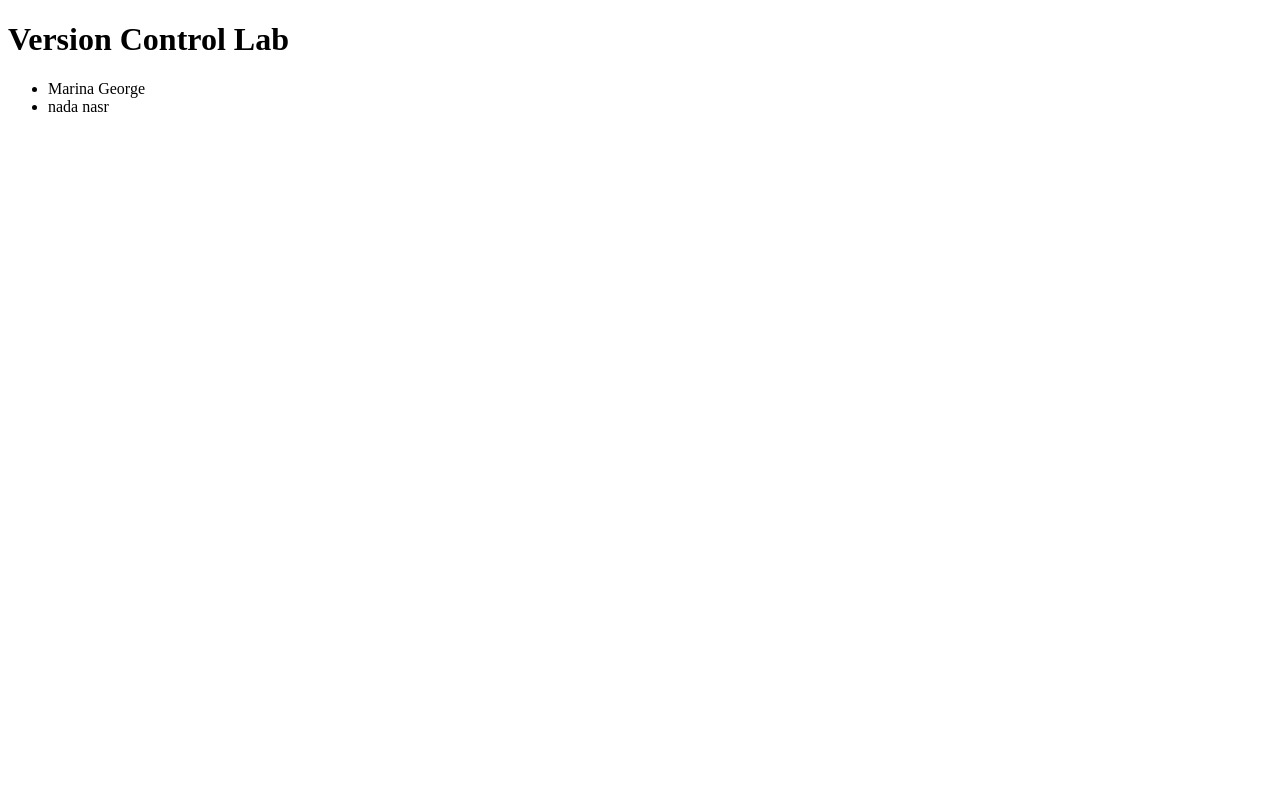
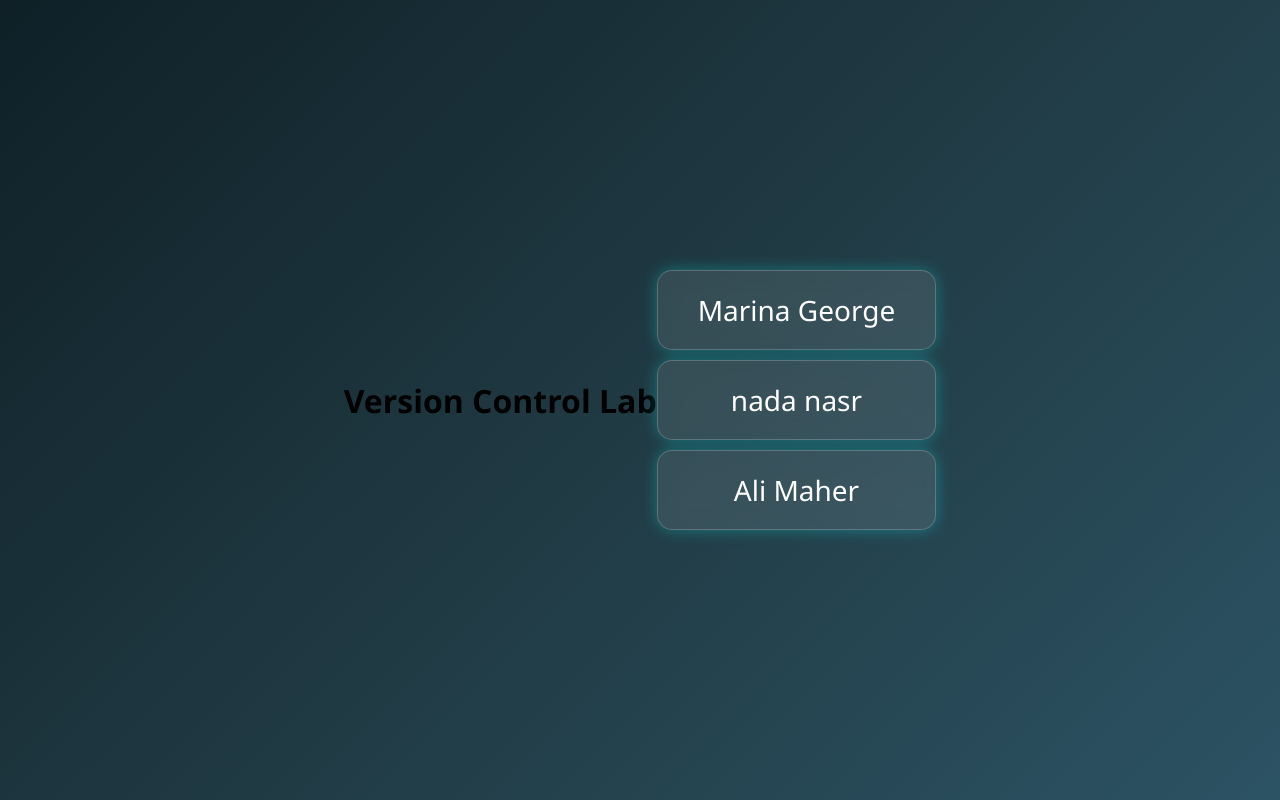
Before and after one commit to marinageorge225/Version-Control-Lab, a plain HTML site: page index.html in a window 1280 px wide. Drawn offline with Linux system fonts and the light colour scheme.

Commit message:
Add name and styling

```diff
--- a/index.html
+++ b/index.html
@@ -4,12 +4,14 @@
     <meta charset="UTF-8" />
     <meta name="viewport" content="width=device-width, initial-scale=1.0" />
     <title>Version Control Lab</title>
+    <link rel="stylesheet" href="styles.css" />
   </head>
   <body>
     <h1>Version Control Lab</h1>
     <ul>
       <li>Marina George</li>
-       <li>nada nasr</li>
+      <li>nada nasr</li>
+      <li>Ali Maher</li>
     </ul>
   </body>
 </html>
--- /dev/null
+++ b/styles.css
@@ -0,0 +1,39 @@
+body {
+  margin: 0;
+  height: 100vh;
+  display: flex;
+  justify-content: center;
+  align-items: center;
+  background: linear-gradient(135deg, #0f2027, #203a43, #2c5364);
+  font-family: "Segoe UI", Tahoma, Geneva, Verdana, sans-serif;
+}
+
+ul {
+  list-style: none;
+  padding: 0;
+}
+
+li {
+  font-size: 28px;
+  color: #fff;
+  padding: 20px 40px;
+  margin: 10px 0;
+  border-radius: 15px;
+  text-align: center;
+
+  background: rgba(255, 255, 255, 0.1);
+  backdrop-filter: blur(10px);
+
+  border: 1px solid rgba(255, 255, 255, 0.2);
+
+  box-shadow: 0 0 15px rgba(0, 255, 255, 0.3);
+
+  transition: all 0.3s ease;
+  cursor: pointer;
+}
+
+li:hover {
+  transform: scale(1.08);
+  color: #00ffff;
+  box-shadow: 0 0 25px rgba(0, 255, 255, 0.8);
+}
```
